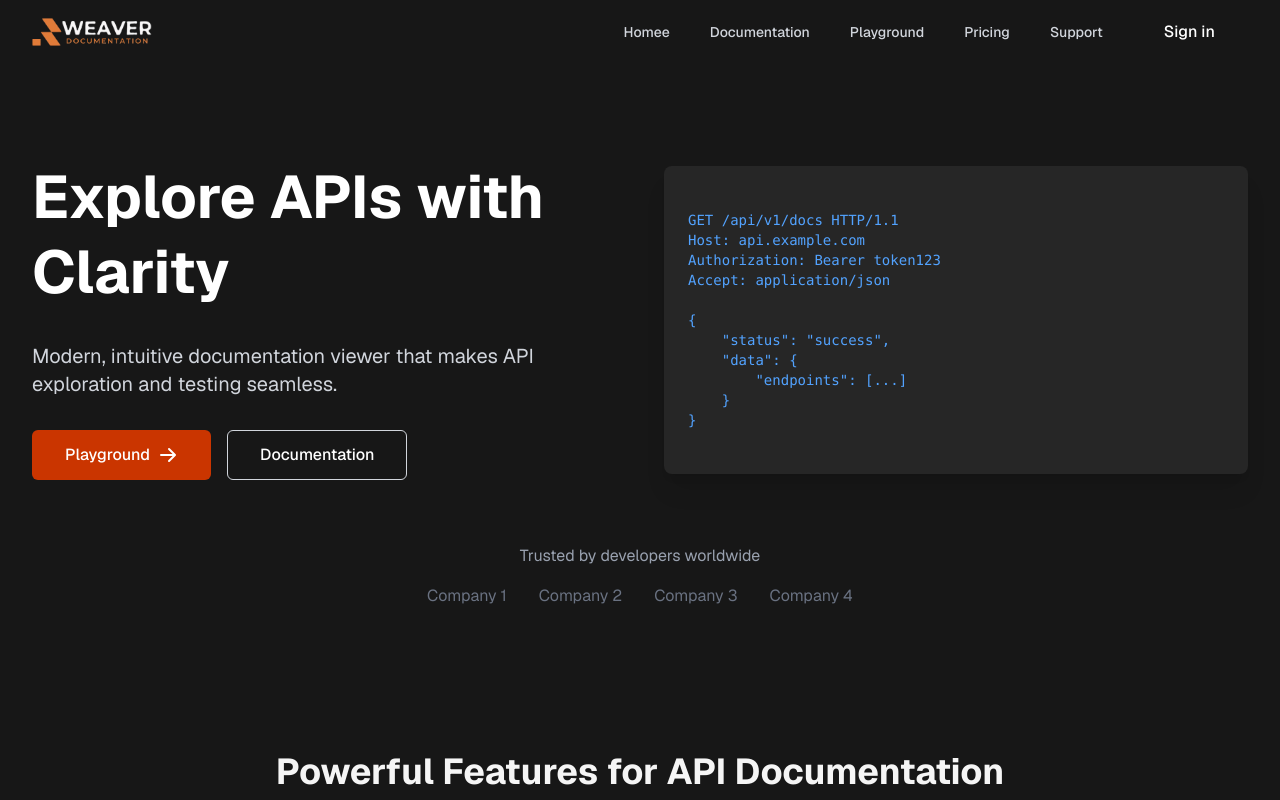
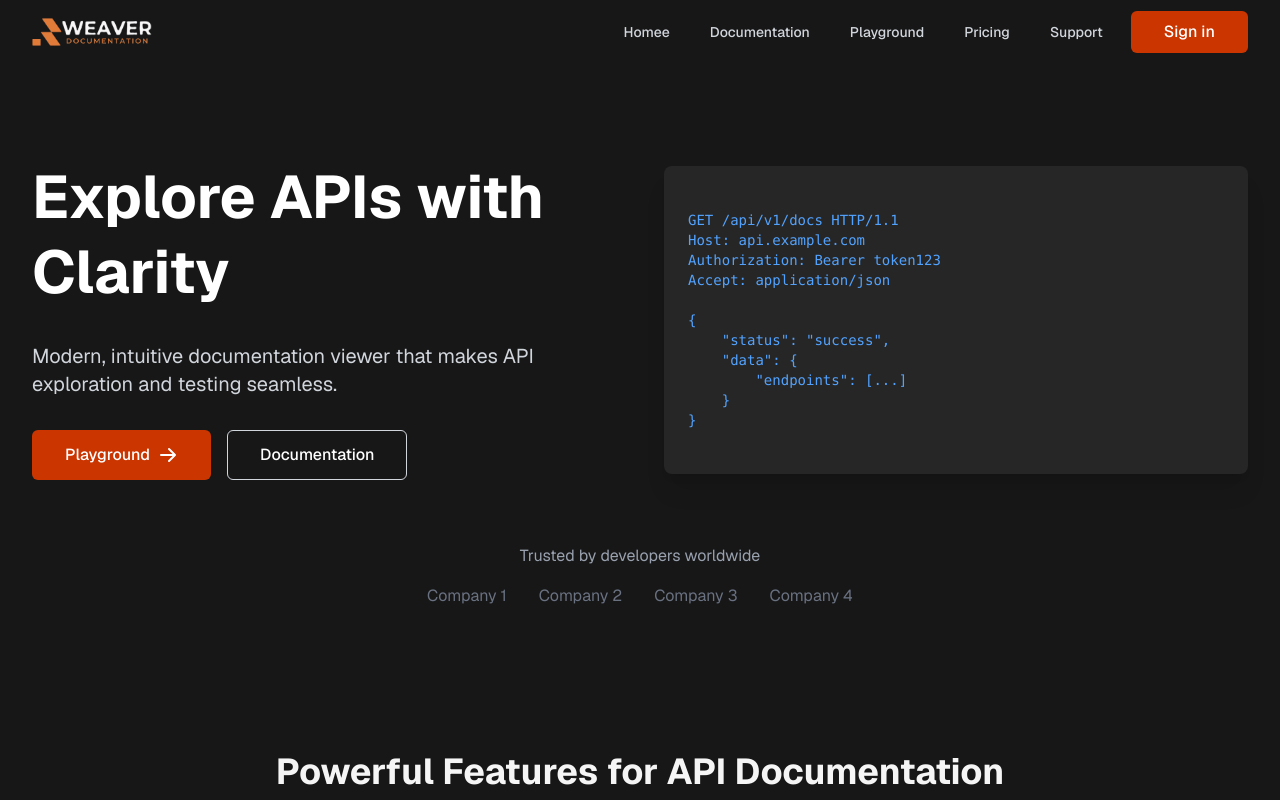
Before and after one commit to gautamkmahato/Weaver-App, a Next.js app: page / in a window 1280 px wide. Shown: the top 800 px of the page. Built offline with nearby package versions, Linux system fonts and the light colour scheme; no server answers.

Commit message:
added new link

```diff
--- a/app/home/components/Header.jsx
+++ b/app/home/components/Header.jsx
@@ -73,7 +73,7 @@ const Header = () => {
 
                 {/* SignIn Button for SignedOut */}
                 <SignedOut>
-                  <div className="inline-flex items-center px-8 py-2 border border-transparent text-base font-medium rounded-md text-white bg-buttonBackground hover:bg-orange-700 transition-all">
+                  <div className="inline-flex items-center px-8 py-2 border border-transparent text-base font-medium rounded-md text-white bg-orange-700 hover:bg-orange-800 transition-all">
                     <SignInButton />
                   </div>
                 </SignedOut>
```
